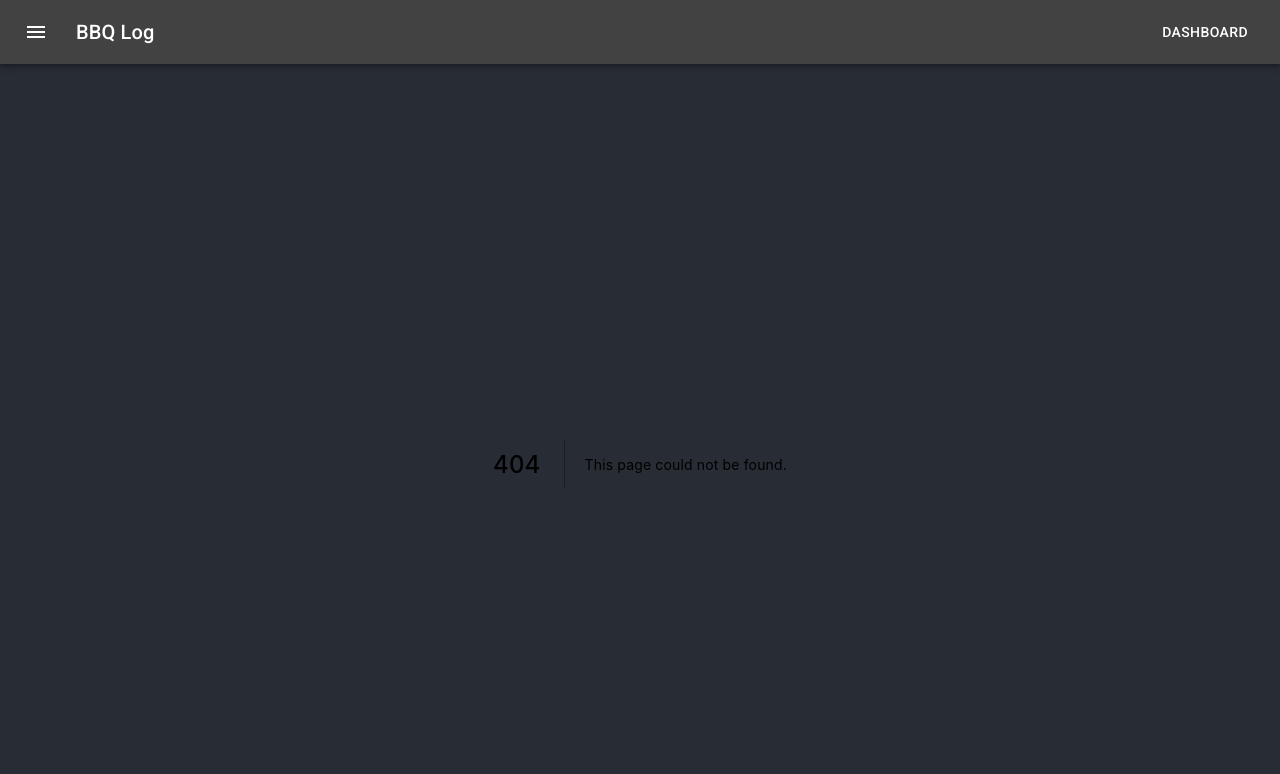
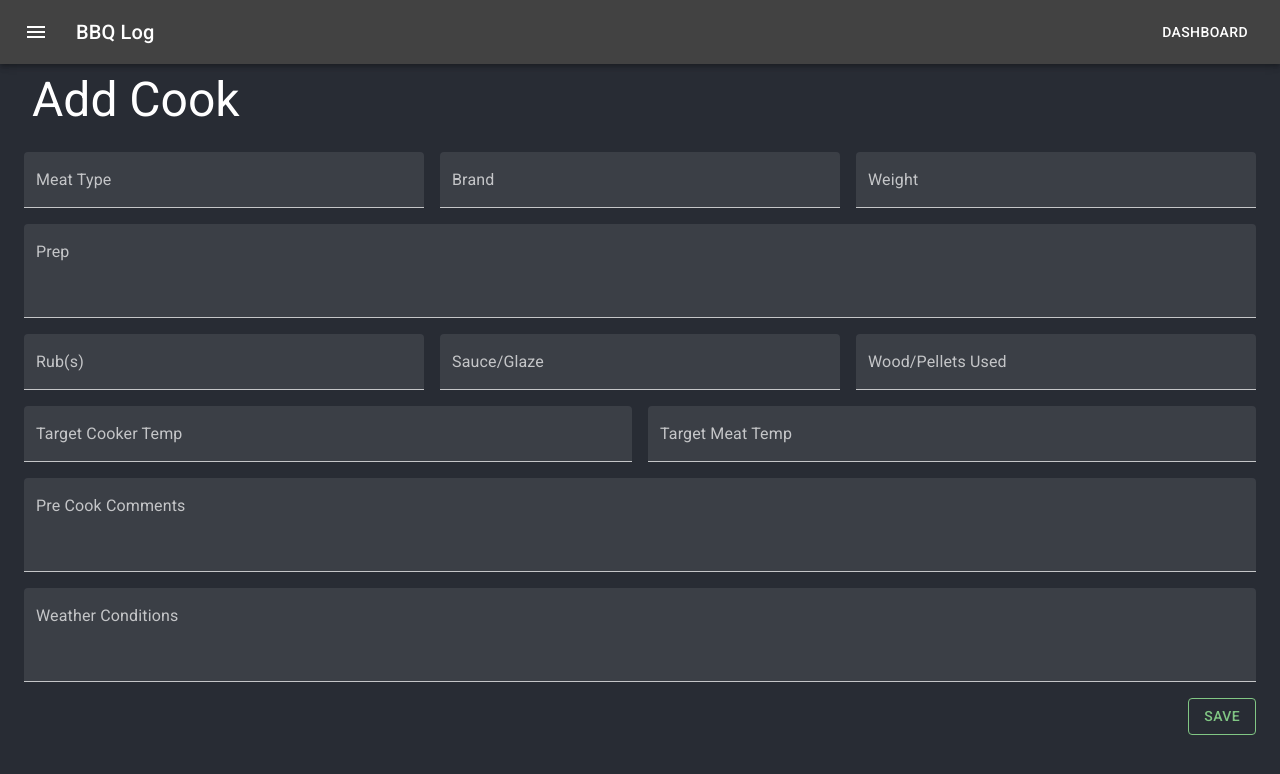
Before and after one commit to williamstony/bbq-log, a Next.js app: page /cook/add in a window 1280 px wide. Before the commit this address had no page. Shown: the top 774 px of the page. Built offline with nearby package versions, Linux system fonts and the light colour scheme.

Commit message:
added the new cook functionality

```diff
--- /dev/null
+++ b/pages/api/cooks/index.js
@@ -0,0 +1,14 @@
+import dbConnect from '../../../utils/dbConnect'
+import Cook from '../../../models/Cook'
+
+
+export default async function handler(req, res){
+    await dbConnect()
+    const cook = new Cook(req.body)
+    try {
+        await cook.save();
+    } catch (e) {
+        console.log(e);
+    }
+    res.json(cook);
+}
--- /dev/null
+++ b/pages/cook/add.js
@@ -0,0 +1,136 @@
+import { useState, useEffect } from 'react';
+import { makeStyles, Typography, Button, Container, TableContainer, TableBody, TableHead, TableRow, TableCell, Paper, Table, useTheme, TextField, Grid } from '@material-ui/core'
+import MenuIcon from '@material-ui/icons/Menu'
+
+import {useRouter} from 'next/router'
+import useSWR, { mutate } from 'swr';
+
+const useStyles = makeStyles(theme => ({
+    root: {
+        flexGrow: 1,
+    },
+    menuButton: {
+        marginRight: theme.spacing(2),
+    },
+    title: {
+        flexGrow: 1,
+    },
+    pageHeader: {
+        color: theme.palette.text.primary,
+        padding: theme.spacing(1),
+    },
+    table: {
+        minWidth: 650,
+        padding: theme.spacing(2),
+        borderCollapse: 'unset',
+    },
+    tableContainer: {
+        background: theme.palette.primary[700],
+    },
+    saveCookButton: {
+        color: theme.palette.primary[300],
+        border: `1px solid ${theme.palette.primary[300]}`
+    }
+}))
+
+function AddCook() {
+    const theme = useTheme()
+    const classes = useStyles();
+    const router = useRouter()
+
+    const [cookInfo, setCookInfo ] = useState({meat_type: '', brand: '', weight: 0, prep: '', rub: '', glaze: '', wood_pellets: '', cooker_temp: 0, meat_temp: 0, pre_cook_comments: '', starting_weather: '' })
+
+    async function postData(url = '', data = {}) {
+        const response = await fetch(url, {
+            method: 'POST',
+            headers: {
+                'Content-Type': 'application/json'
+            },
+            body: JSON.stringify(data)
+        })
+        return await response.json()
+    }
+
+    const saveCook = (e) => {
+        e.preventDefault();
+        const data = {
+            meatType: cookInfo.meat_type,
+            brand: cookInfo.brand,
+            weight: cookInfo.weight,
+            prep: cookInfo.prep,
+            rubs: cookInfo.rub,
+            sauceGlaze: cookInfo.glaze,
+            woodPellets: cookInfo.wood_pellets,
+            cookerTemp: cookInfo.cooker_temp,
+            meatTemp: cookInfo.meat_temp,
+            preCookComments: cookInfo.pre_cook_comments,
+            weather: cookInfo.starting_weather
+        }
+        postData(`/api/cooks`, data)
+        .then((data) => {
+            console.log(data)
+            router.push(`/cook/${data._id}`)
+        }).catch((error) => {
+            console.log(error)
+        })
+    }
+
+    const onChange = (e) => {
+        e.persist()
+        setCookInfo({...cookInfo, [e.target.name]: e.target.value})
+    }
+
+    return (
+        <div className={classes.root}>
+            <Container>
+            <form noValidate autoComplete="off" onSubmit={saveCook} >
+            <Grid container alignItems="center" spacing={2}>
+                <Grid item xs={12}>
+                    <Typography variant="h3" className={classes.pageHeader}>
+                        Add Cook
+                    </Typography>
+                </Grid>
+                    <Grid item xs={12} sm={4}>
+                        <TextField fullWidth variant="filled" id="meat-type" label="Meat Type" name="meat_type" onChange={onChange} />
+                    </Grid>
+                    <Grid item xs={12} sm={4}>
+                        <TextField fullWidth variant="filled" id="brand" label="Brand" name="brand" onChange={onChange} />
+                    </Grid>
+                    <Grid item xs={12} sm={4}>
+                        <TextField fullWidth variant="filled" id="weight" label="Weight" name="weight" onChange={onChange} />
+                    </Grid>
+                    <Grid item xs={12}>
+                        <TextField fullWidth variant="filled" multiline rows="3" id="prep" label="Prep" name="prep" onChange={onChange} />
+                    </Grid>
+                    <Grid item xs={12} sm={4}>
+                        <TextField fullWidth variant="filled" id="rub" label="Rub(s)" name="rub" onChange={onChange} />
+                    </Grid>
+                    <Grid item xs={12} sm={4}>
+                        <TextField fullWidth variant="filled" id="glaze" label="Sauce/Glaze" name="glaze" onChange={onChange} />
+                    </Grid>
+                    <Grid item xs={12} sm={4}>
+                        <TextField fullWidth variant="filled" id="smoke-wood" label="Wood/Pellets Used" name="wood_pellets" onChange={onChange} />
+                    </Grid>
+                    <Grid item xs={12} sm={6}>
+                        <TextField fullWidth variant="filled" id="cooker-temp" label="Target Cooker Temp" name="cooker_temp" onChange={onChange} />
+                    </Grid>
+                    <Grid item xs={12} sm={6}>
+                        <TextField fullWidth variant="filled" id="meat-temp" label="Target Meat Temp" name="meat_temp" onChange={onChange} />
+                    </Grid>
+                    <Grid item xs={12}>
+                        <TextField fullWidth variant="filled" multiline rows="3" id="pre-cook-comments" label="Pre Cook Comments" name="pre_cook_comments" onChange={onChange} />
+                    </Grid>
+                    <Grid item xs={12}>
+                        <TextField fullWidth variant="filled" multiline rows="3" id="starting-weather" label="Weather Conditions" name="starting_weather" onChange={onChange} />
+                    </Grid>
+                    <Grid item xs={12} justify="flex-end" container>
+                        <Button variant="outlined" type="submit" className={classes.saveCookButton}>Save</Button>
+                    </Grid>
+            </Grid>
+            </form>
+            </Container>
+        </div>
+    );
+}
+
+export default AddCook;
--- a/pages/dashboard.js
+++ b/pages/dashboard.js
@@ -57,9 +57,11 @@ function Dashboard({cooks}) {
             <Container>
                 <Typography variant="h3" className={classes.pageHeader}>
                     Dashboard
+                    <Link href="/cook/add" passHref>
                     <Button variant="outlined" className={classes.addCookButton}>
                         Add Cook
                     </Button>
+                    </Link>
                 </Typography>
                 <TableContainer className={classes.tableContainer} component={Paper} elevation={0}>
                         <Typography variant="h4" style={{padding: '16px'}}>
@@ -79,7 +81,7 @@ function Dashboard({cooks}) {
                                 {cooks?.map(cook => (
                                     <TableRow key={cook._id}>
                                         <TableCell component="th" scope="row">{new Intl.DateTimeFormat('en-US', { timeZone: "America/New_York" }).format(new Date(cook.date))}</TableCell>
-                                        <TableCell><Link href={`/cooks/${cook._id}`}>{cook.meatType}</Link></TableCell>
+                                        <TableCell><Link href={`/cook/${cook._id}`}>{cook.meatType}</Link></TableCell>
                                         <TableCell>{cook.brand}</TableCell>
                                         <TableCell>{cook.rubs}</TableCell>
                                         <TableCell>{cook.woodPellets}</TableCell>
```
Also changed, not shown: pages/cook/[id]/index.js (renamed from pages/cooks/[id]/index.js).
